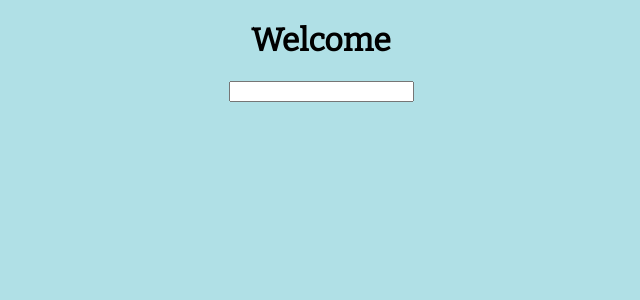
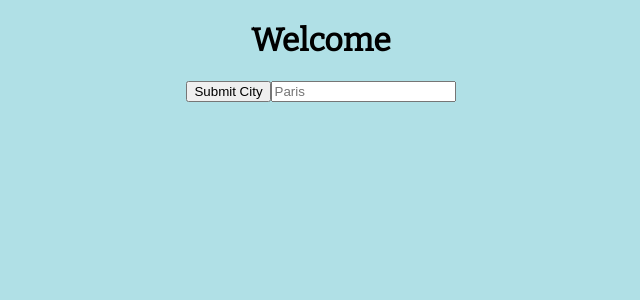
Before and after one commit to wkcodes/wear-what, a Vue app: page /welcome in a window 1280 px wide. Shown: the top 300 px of the page, without its empty margins (319-959 px from the left). Built offline with nearby package versions, Linux system fonts and the light colour scheme.

Commit message:
added button component, v-model input

```diff
--- a/src/App.vue
+++ b/src/App.vue
@@ -10,7 +10,11 @@ import Wrapper from './components/Wrapper.vue';
     components: {
       Wrapper,
     },
-
+    data() {
+      return {
+        city: []
+      }
+    }
   };
 </script>
 
--- /dev/null
+++ b/src/components/Button.vue
@@ -0,0 +1,22 @@
+<template>
+  <button @click="onClick()">Submit City</button>
+  <input v-model="city" placeholder="Paris">
+</template>
+
+<script>
+  export default {
+    name: 'Button',
+    data() {
+        return {
+            city: ''
+        }
+    },
+    methods: {
+      onClick() {
+          console.log('click')
+          this.$emit('submit-city', this.city)
+          console.log(this.city)
+      }
+    }
+  }
+</script>
--- a/src/views/Welcome.vue
+++ b/src/views/Welcome.vue
@@ -1,14 +1,19 @@
 <template>
   <h1>Welcome</h1>
-  <input>
+  <Button/>
 </template>
 
 <script>
+import Button from '../components/Button.vue'
+
   export default {
     name: 'Welcome',
+    components: {
+        Button
+    },
     data() {
       return {
-        city: 'Dallas'
+        city: ''
       };
     },
   };
```
